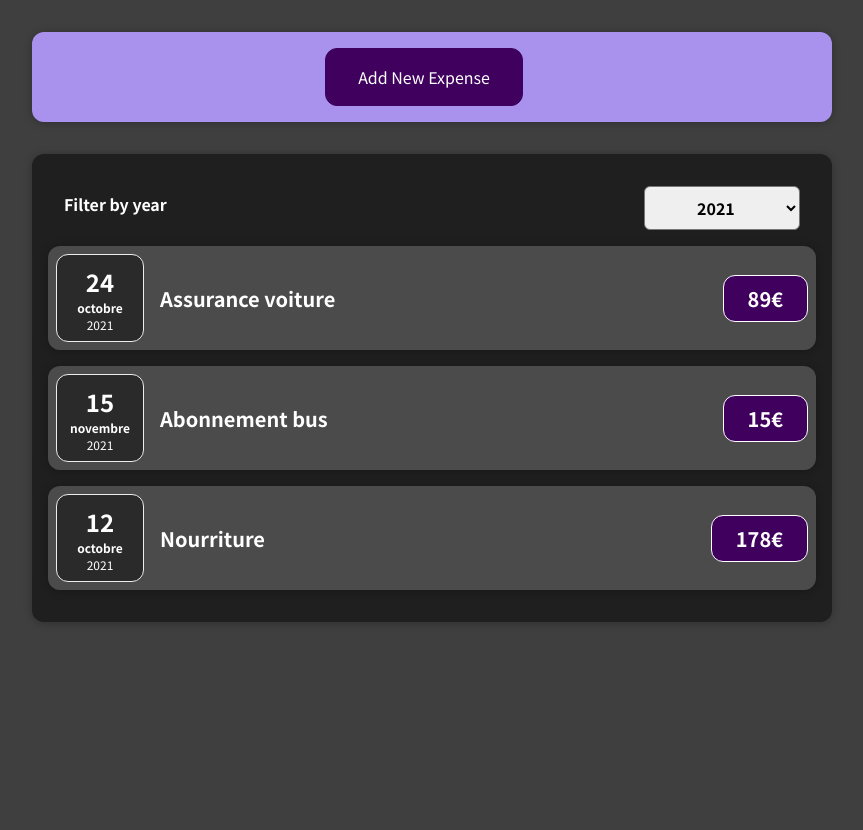
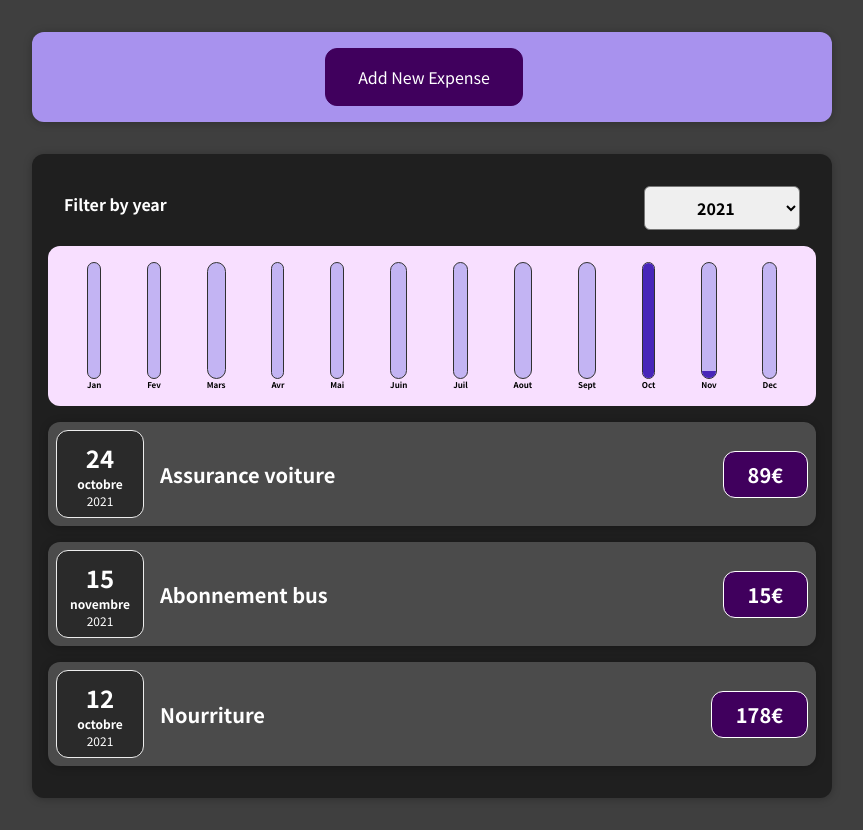
Before and after one commit to yocosi/expense-tracker, a React (Create React App) app: page / in a window 1280 px wide. Shown: the whole page, without its empty margins (208-1071 px from the left). Before the commit the page ends 800 px from the top, so only its background shows below. Built offline with nearby package versions, Linux system fonts and the light colour scheme.

Commit message:
Adding the ChartBars to visually see expenses per month

```diff
--- /dev/null
+++ b/src/components/Chart/Chart.css
@@ -0,0 +1,9 @@
+.chart {
+  padding: 1rem;
+  border-radius: 12px;
+  background-color: #f8dfff;
+  text-align: center;
+  display: flex;
+  justify-content: space-around;
+  height: 10rem;
+}
--- /dev/null
+++ b/src/components/Chart/Chart.js
@@ -0,0 +1,18 @@
+import React from "react";
+import ChartBar from "./ChartBar";
+import './Chart.css';
+
+const Chart = (props) => {
+  const dataPointsValues = props.dataPoints.map((dataPoint) => { return dataPoint.value }); // Return an array with all the dataPointsValues inside (12 values here)
+  const totalMaximum = Math.max(...dataPointsValues); // Check the max value of the array we just created
+
+  return (
+    <div className="chart">
+      {props.dataPoints.map((dataPoint) => {
+        return <ChartBar key={dataPoint.label} value={dataPoint.value} maxValue={totalMaximum} label={dataPoint.label} />
+      })}
+    </div>
+  )
+}
+
+export default Chart;
--- /dev/null
+++ b/src/components/Chart/ChartBar.css
@@ -0,0 +1,30 @@
+.chart-bar {
+  height: 100%;
+  display: flex;
+  flex-direction: column;
+  align-items: center;
+}
+
+.chart-bar__inner {
+  height: 100%;
+  width: 100%;
+  border: 1px solid #313131;
+  border-radius: 12px;
+  background-color: #c3b4f3;
+  overflow: hidden;
+  display: flex;
+  flex-direction: column;
+  justify-content: flex-end;
+}
+
+.chart-bar__fill {
+  background-color: #4826b9;
+  width: 100%;
+  transition: all 0.3s ease-out;
+}
+
+.chart-bar__label {
+  font-weight: bold;
+  font-size: 0.5rem;
+  text-align: center;
+}
--- /dev/null
+++ b/src/components/Chart/ChartBar.js
@@ -0,0 +1,21 @@
+import React from "react";
+import './ChartBar.css';
+
+const ChartBar = (props) => {
+  let barFillHeight = '0%';
+
+  if (props.maxValue > 0) {
+    barFillHeight = Math.round((props.value / props.maxValue) * 100) + "%";
+  }
+
+  return (
+    <div className="chart-bar">
+      <div className="chart-bar__inner">
+        <div className="chart-bar__fill" style={{ height: barFillHeight }}></div>
+      </div>
+      <div className="chart-bar__label">{props.label}</div>
+    </div>
+  );
+}
+
+export default ChartBar;
--- a/src/components/Expenses/Expenses.js
+++ b/src/components/Expenses/Expenses.js
@@ -3,6 +3,7 @@
 import Card from '../UI/Card';
 import './Expenses.css';
 import ExpensesList from './ExpensesList';
+import ExpensesChart from './ExpensesChart';
 
 
 const Expenses = (props) => {
@@ -23,6 +24,7 @@
   return (
     <Card className="expenses">
       <ExpenseFilter originalYear={filteredYear} onChangeFilter={filterChangeHandler} />
+      <ExpensesChart expenses={filteredExpenses} />
       <ExpensesList items={filteredExpenses} />
     </Card>
   );
--- /dev/null
+++ b/src/components/Expenses/ExpensesChart.js
@@ -0,0 +1,30 @@
+import React from "react";
+import Chart from "../Chart/Chart";
+
+const ExpensesChart = (props) => {
+  const chartDataPoints = [
+    { label: 'Jan', value: 0 },
+    { label: 'Fev', value: 0 },
+    { label: 'Mars', value: 0 },
+    { label: 'Avr', value: 0 },
+    { label: 'Mai', value: 0 },
+    { label: 'Juin', value: 0 },
+    { label: 'Juil', value: 0 },
+    { label: 'Aout', value: 0 },
+    { label: 'Sept', value: 0 },
+    { label: 'Oct', value: 0 },
+    { label: 'Nov', value: 0 },
+    { label: 'Dec', value: 0 },
+  ];
+
+  for (const expense of props.expenses) {
+    const expenseMonth = expense.date.getMonth();
+    chartDataPoints[expenseMonth].value += expense.amount;
+  }
+
+  return (
+    <Chart dataPoints={chartDataPoints} />
+  )
+}
+
+export default ExpensesChart;
--- a/src/components/NewExpense/ExpenseForm.js
+++ b/src/components/NewExpense/ExpenseForm.js
@@ -27,7 +27,7 @@
     e.preventDefault();
     const expenseData = {
       title: enteredTitle,
-      amount: enteredAmount,
+      amount: +enteredAmount,
       date: new Date(enteredDate)
     }
     props.onSaveExpenseData(expenseData);
```
